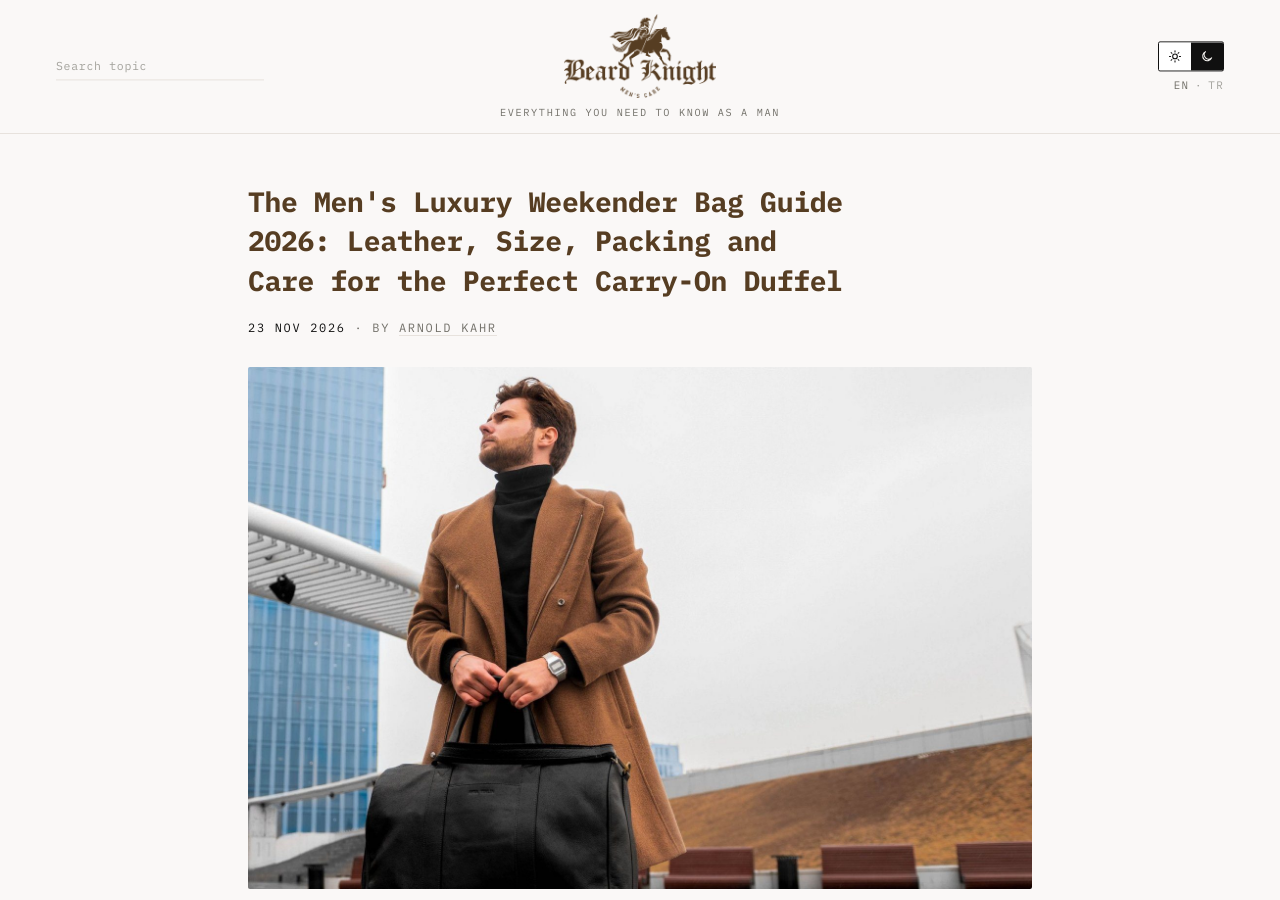
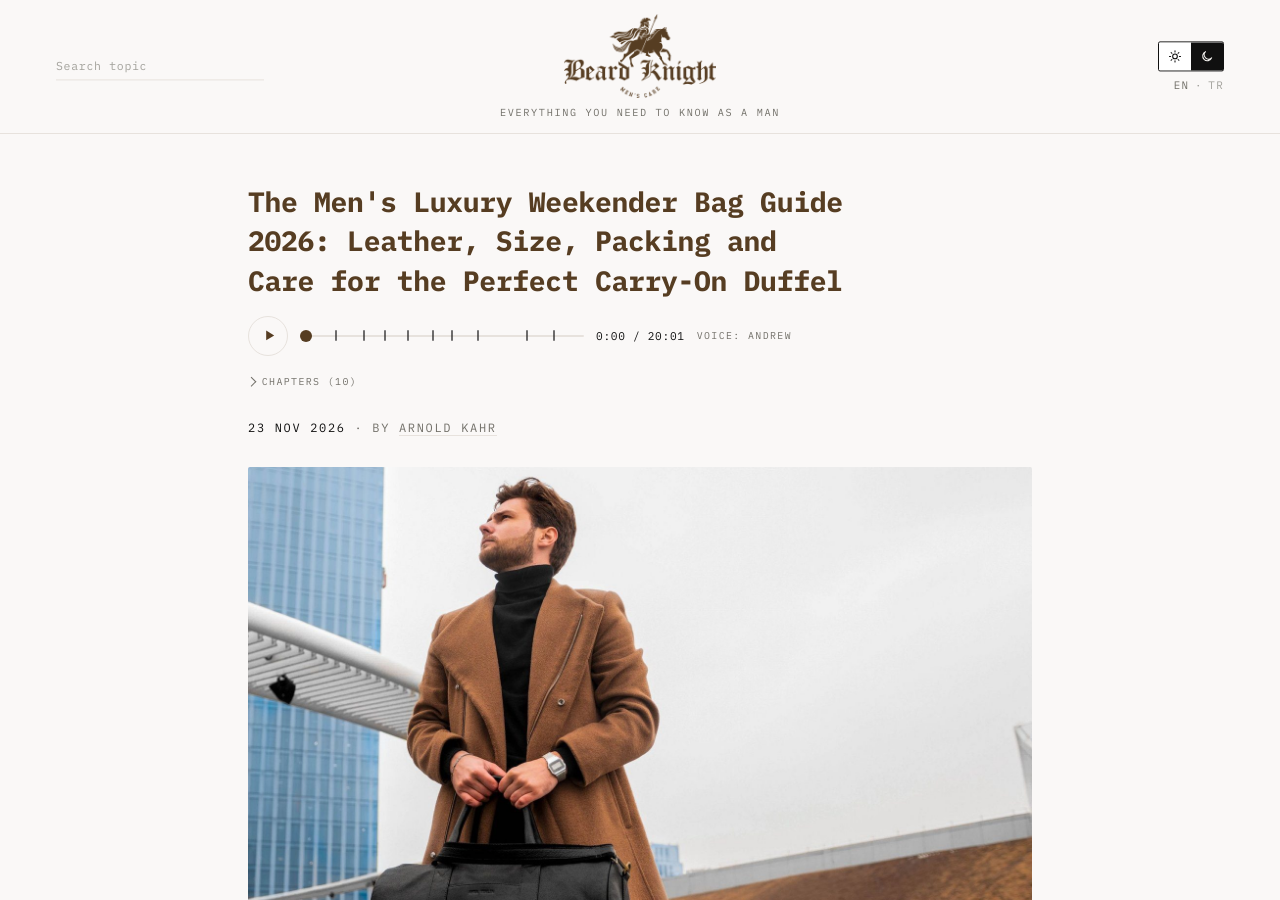
Before and after one commit to architect-high-level-core/beard-knight, a Jekyll site: the page built from _posts/2026-11-23-mens-luxury-weekender-bag-guide.md, in a window 1280 px wide and 900 px high. Built offline with Jekyll 4.4.1, drawn with Linux system fonts in a browser that asks for light colours; part of the change alters nothing that is shown.

Commit message:
Audio: luxury weekender bag guide (chapters)

```diff
--- a/_posts/2026-11-23-mens-luxury-weekender-bag-guide.md
+++ b/_posts/2026-11-23-mens-luxury-weekender-bag-guide.md
@@ -12,6 +12,20 @@ image_credit: "Peter Chirkov"
 image_license: "Pexels License"
 image_license_url: "https://www.pexels.com/license/"
 image_source_url: "https://www.pexels.com/photo/a-man-with-a-duffel-bag-wearing-a-brown-coat-14039961/"
+audio: /assets/audio/mens-luxury-weekender-bag-guide.mp3
+audio_voice: Andrew
+audio_duration: "20:01"
+audio_chapters:
+  - {t: 0, title: "Intro"}
+  - {t: 134, title: "Choosing the Right Size"}
+  - {t: 254, title: "Full-Grain vs Top-Grain vs…"}
+  - {t: 348, title: "The Construction Details That Make an…"}
+  - {t: 452, title: "How to Pack a Weekender Bag, Step by…"}
+  - {t: 562, title: "The Business-Trip Method"}
+  - {t: 643, title: "The Gentleman's Dopp Kit and the TSA…"}
+  - {t: 761, title: "How to Clean and Condition a Leather…"}
+  - {t: 976, title: "Premium Weekender Picks Worth Knowing"}
+  - {t: 1095, title: "Frequently Asked Questions"}
 ---
 
 A luxury weekender bag is the most honest piece of luggage a man can own. It has no wheels to hide behind and no telescoping handle to disguise poor proportions. It is carried by hand or over the shoulder, it sits beside you in the lounge, and it goes into the overhead bin or the trunk of the car looking exactly as good, or as tired, as the leather it was cut from. That is why the leather weekender bag has become the quiet signature of the well-traveled man: a carry-on duffel that ages with him, collects a patina from every trip and, if chosen well, outlasts several generations of hard-shell rollers.
```
Also changed, not shown: 1 other file.
